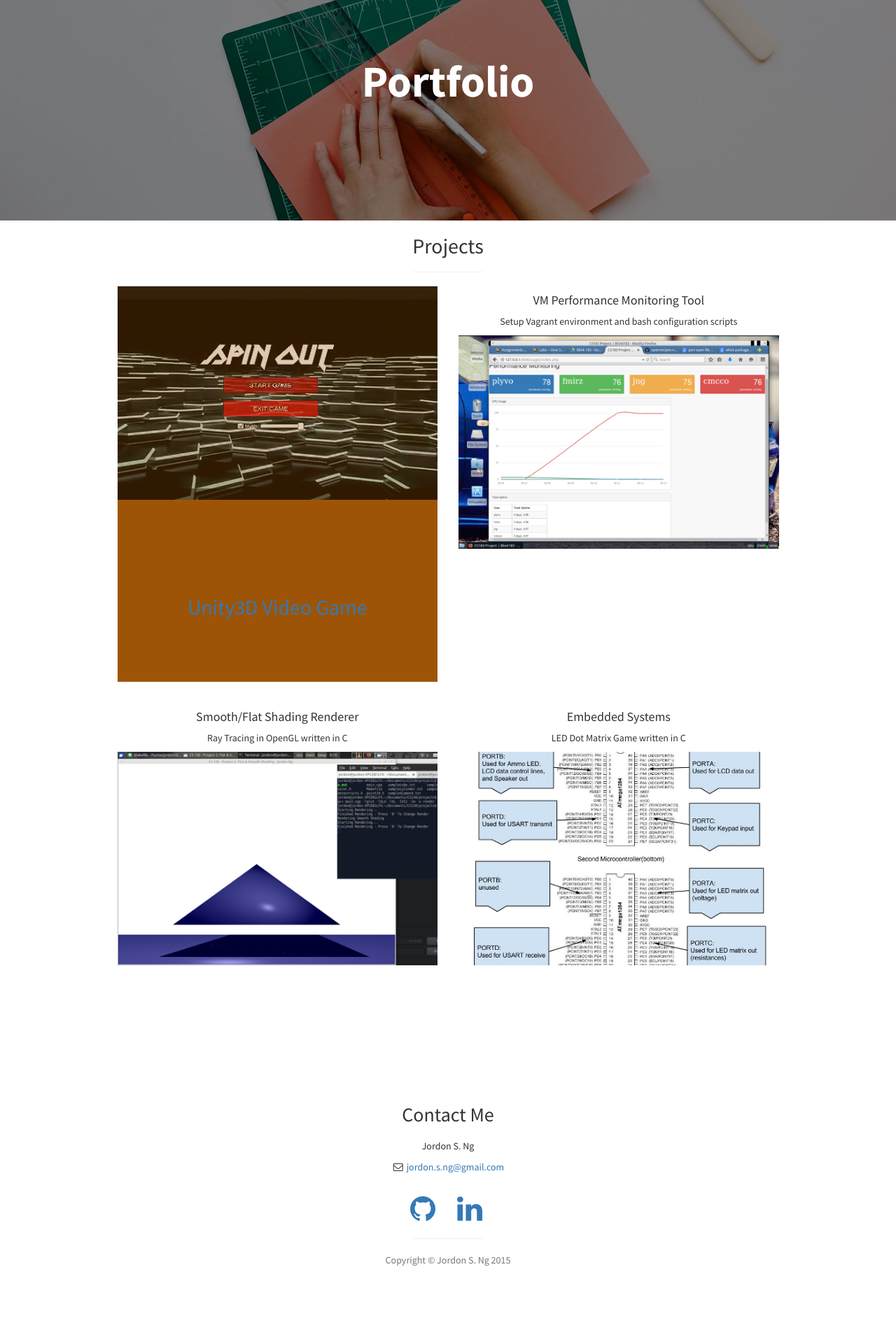
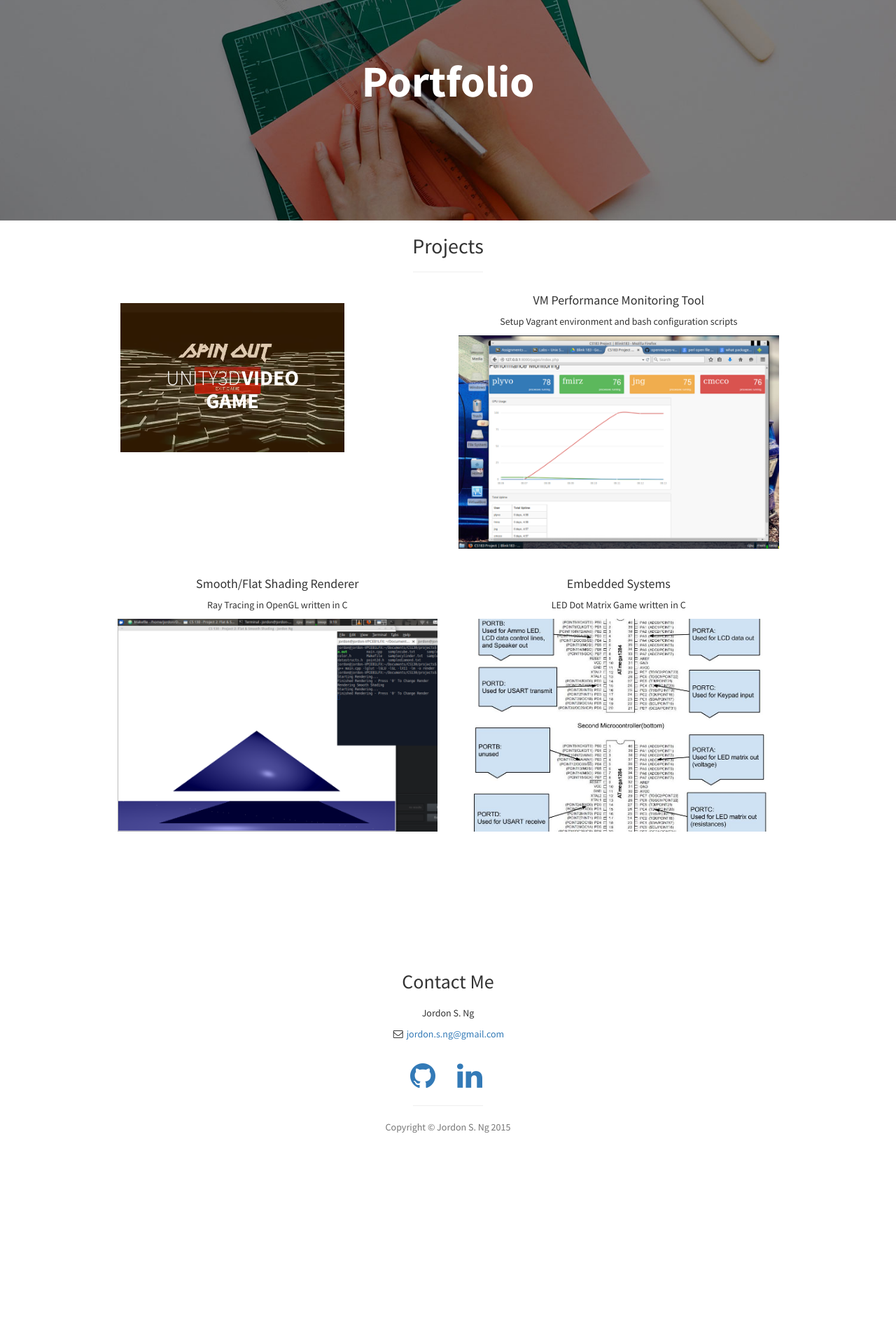
Before and after one commit to jsng0/jsng0.github.io, a Jekyll site: the page index.html, which Jekyll copies as it is, in a window 1280 px wide. Shown: the part 1541-3461 px from the top of the page at 70% size. Built offline with Jekyll 4.4.1, drawn with Linux system fonts in a browser that asks for light colours; comment, search, counter and statistics services are not loaded; after the commit the page ends 3271 px from its top, so only the background shows below that.

Commit message:
changed proj1 to be a grid

```diff
--- a/index.html
+++ b/index.html
@@ -110,7 +110,7 @@
                     <hr class="small">
                     <div class="row">
                         <div class="col-md-6">
-                            <div class="portfolio-item">
+                            <div class="grid">
                                 <figure class="effect-bubba">
                                     <a href = "https://github.com/the-jsng/SpinOut">
                                         <img class="img-portfolio img-responsive" src="img/portfolio-1.png">
```
